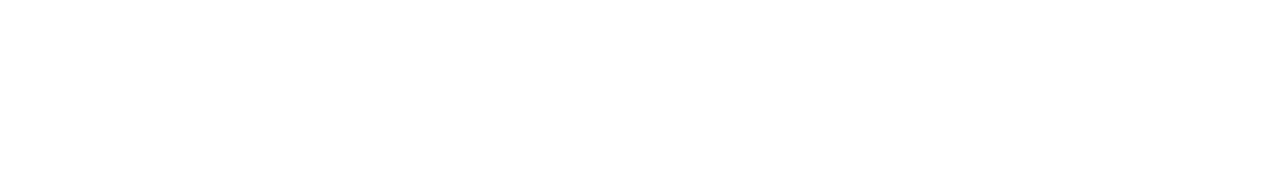
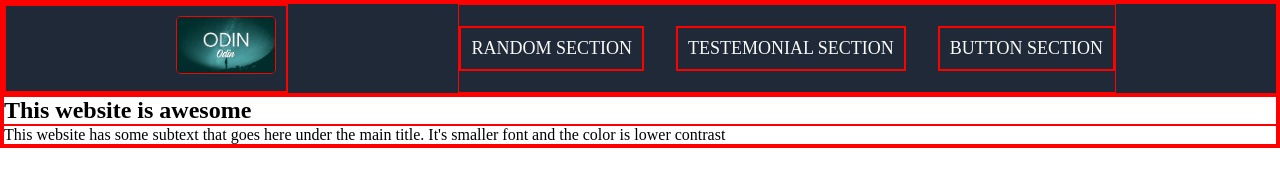
Before and after one commit to pavelnovak81/odin-landing-page, a plain HTML site: page index.html in a window 1280 px wide. Drawn offline with Linux system fonts and the light colour scheme.

Commit message:
navigation bar html + css styling

```diff
--- a/index.html
+++ b/index.html
@@ -9,7 +9,22 @@
 </head>
 
 <body>
+    <header>
+        <nav class="flex-container">
+            <h1><a href="/"><img src="img/logo.png" alt="Odin logo" width="932" height="533" class="logo"></a></h1>
+            <ul class="navigation">
+                <li><a href="#random-section">Random section</a></li>
+                <li><a href="#testemonial-section">Testemonial section</a></li>
+                <li><a href="#button-section">Button section</a></li>
+            </ul>
+        </nav>
+    </header>
+    <section>
+        <h2>This website is awesome</h2>
+        <p>This website has some subtext that goes here under the main title. It's smaller font and the color is lower
+            contrast</p>
 
+    </section>
 </body>
 
 </html>
--- a/styles.css
+++ b/styles.css
@@ -12,8 +12,54 @@ html {
     box-sizing: border-box;
 }
 
+* {
+    margin: 0;
+    padding: 0;
+    border: solid 1px red;
+}
+
 *,
 *::before,
 *::after {
     box-sizing: inherit;
 }
+
+/* navbar styling */
+
+.flex-container {
+    display: flex;
+    font-size: 18px;
+    justify-content: space-between;
+    background-color: var(--dark-background);
+}
+
+.navigation {
+    display: flex;
+    list-style-type: none;
+    gap: 2rem;
+    align-items: center;
+    margin-right: 10rem;
+}
+
+nav img {
+    width: 100px;
+    height: auto;
+    border-radius: 5px;
+    margin-left: 10rem;
+
+}
+
+nav a {
+    color: var(--main-text);
+    text-decoration: none;
+    text-transform: uppercase;
+    padding: 10px;
+    display: block;
+}
+
+nav a:hover {
+    color: #3882F6;
+    text-decoration: underline;
+}
+
+/* random section styling */
```
Also changed, not shown: img/logo.png (added).
